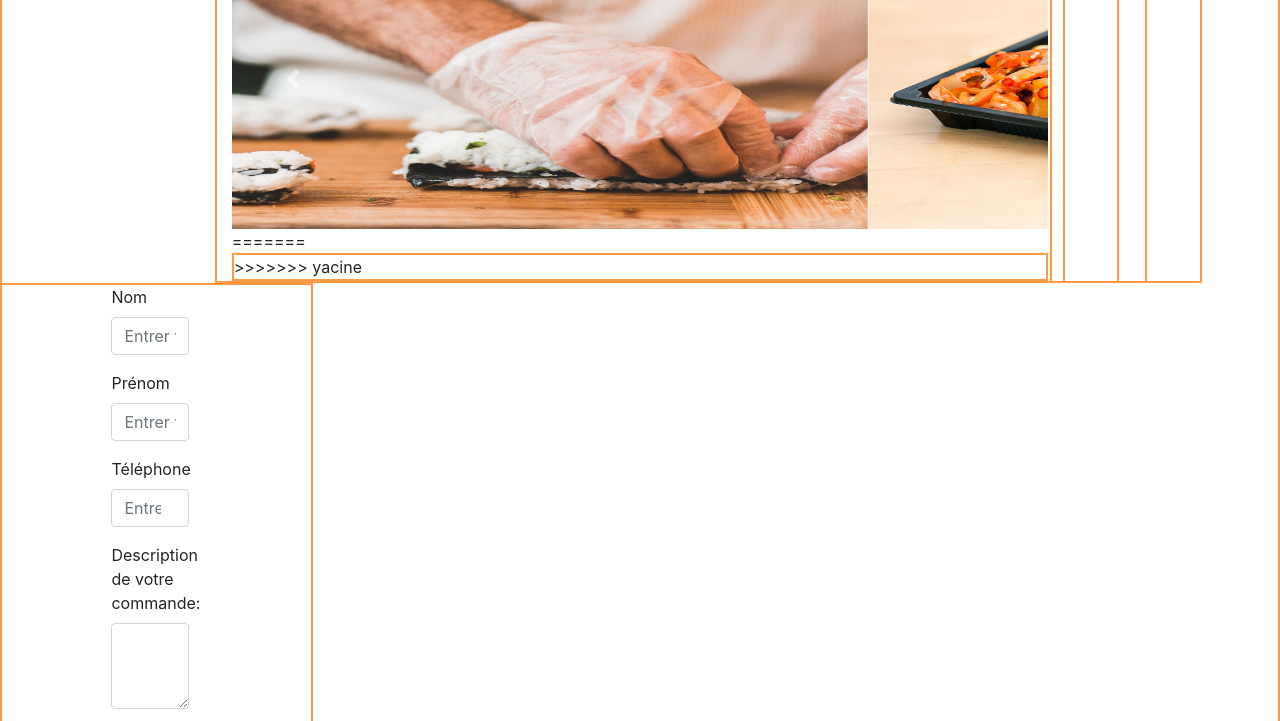
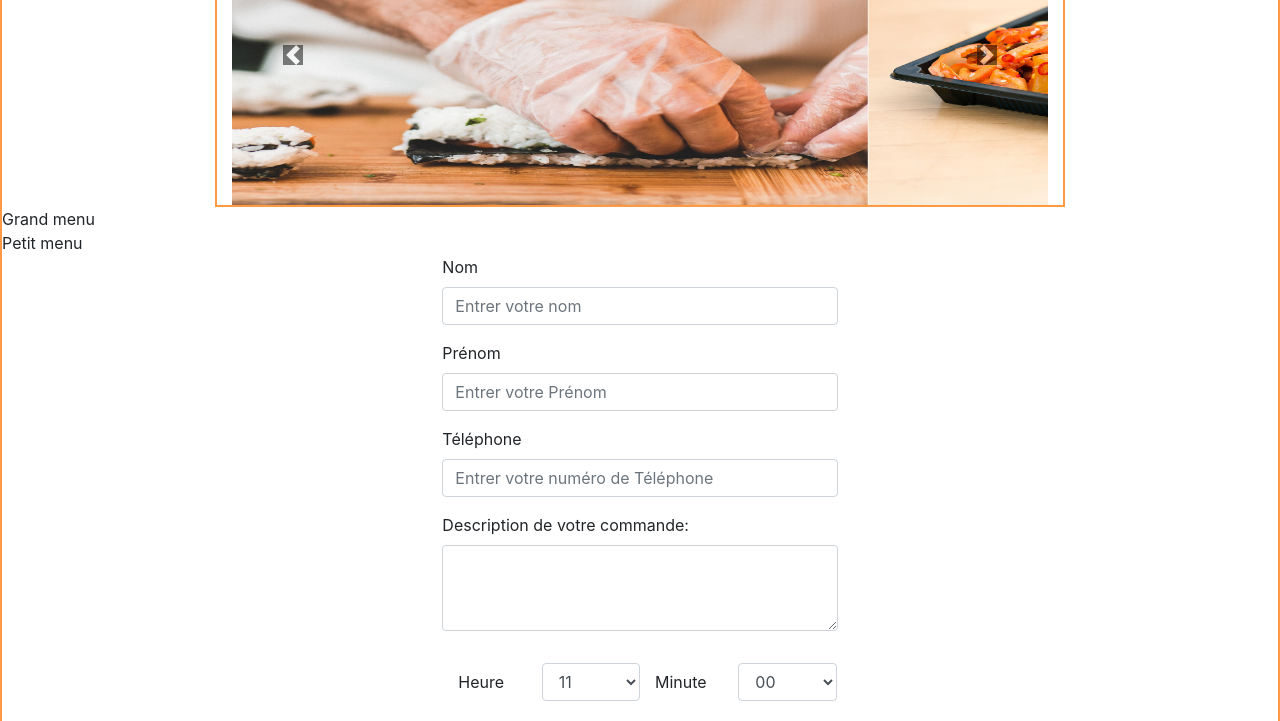
Before and after one commit to Magalie-K/Projet-site2, a plain HTML site: page index.html in a window 1280 px wide. Shown: the part 194-915 px from the top of the page. Drawn offline with nearby package versions, Linux system fonts and the light colour scheme.

Commit message:
confirmation de merge index.html fini

```diff
--- a/index.html
+++ b/index.html
@@ -5,7 +5,7 @@
   <meta charset="utf-8" />
   <meta name="viewport" content="width=device-width, initial-scale=1, shrink-to-fit=no" />
 
-<<<<<<< HEAD
+
   <!-- Bootstrap CSS -->
   <link rel="stylesheet" href="https://stackpath.bootstrapcdn.com/bootstrap/4.1.3/css/bootstrap.min.css" integrity="sha384-MCw98/SFnGE8fJT3GXwEOngsV7Zt27NXFoaoApmYm81iuXoPkFOJwJ8ERdknLPMO" crossorigin="anonymous" />
 
@@ -96,23 +96,9 @@
             <span class="sr-only">Next</span>
           </a>
         </div>
-=======
-    <!-- Bootstrap CSS -->
-    <link rel="stylesheet" href="https://stackpath.bootstrapcdn.com/bootstrap/4.1.3/css/bootstrap.min.css" integrity="sha384-MCw98/SFnGE8fJT3GXwEOngsV7Zt27NXFoaoApmYm81iuXoPkFOJwJ8ERdknLPMO" crossorigin="anonymous" />
-
-    <title>HANAMI SUSHI</title>
-    <link rel="stylesheet" href="asset/css/main.css">
-    <link rel="stylesheet" href="asset/css/yacine.css">
-
-  </head>
-  <body>
-    <header class="container-fluid">
-      <div class="row">
-
-
->>>>>>> yacine
       </div>
     </div>
+
     <div class="row" id="grand-menu">
       Grand menu
     </div>
```
Lines whose indentation alone changed are shown as unchanged.
